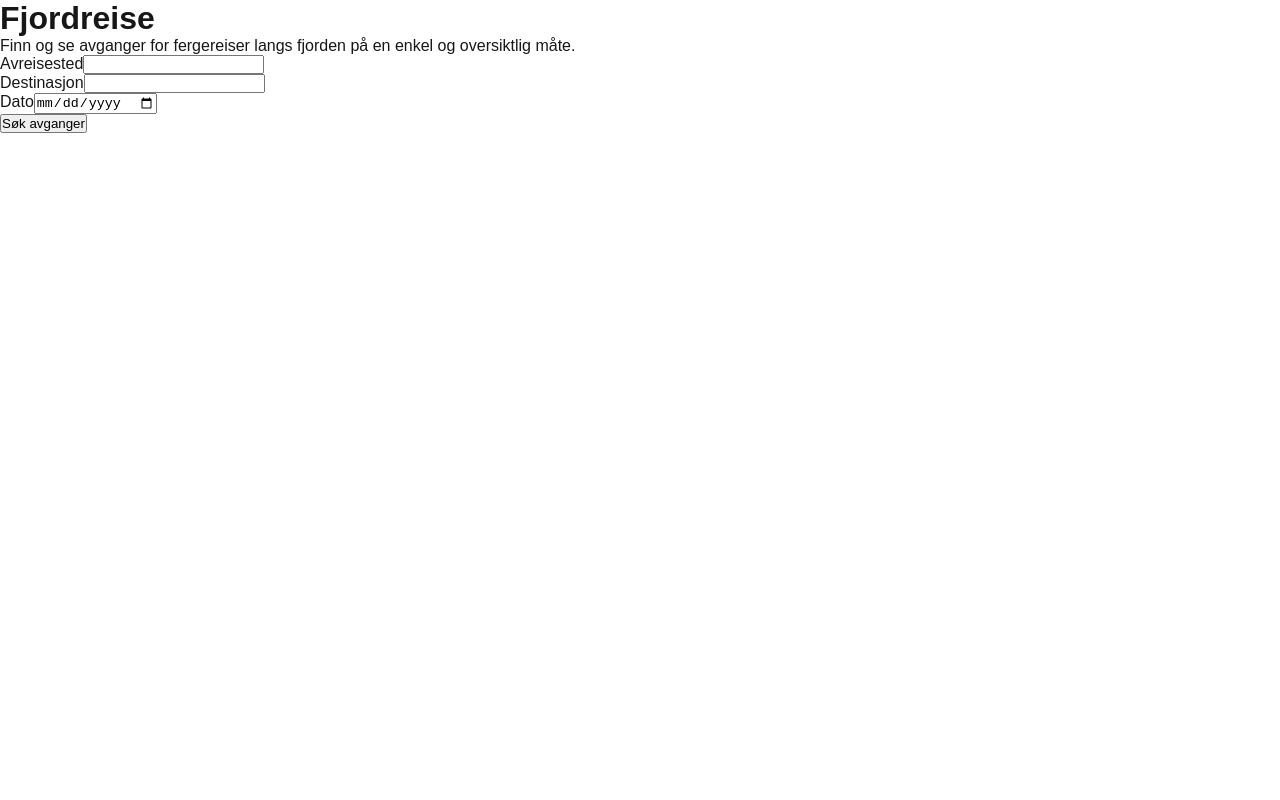
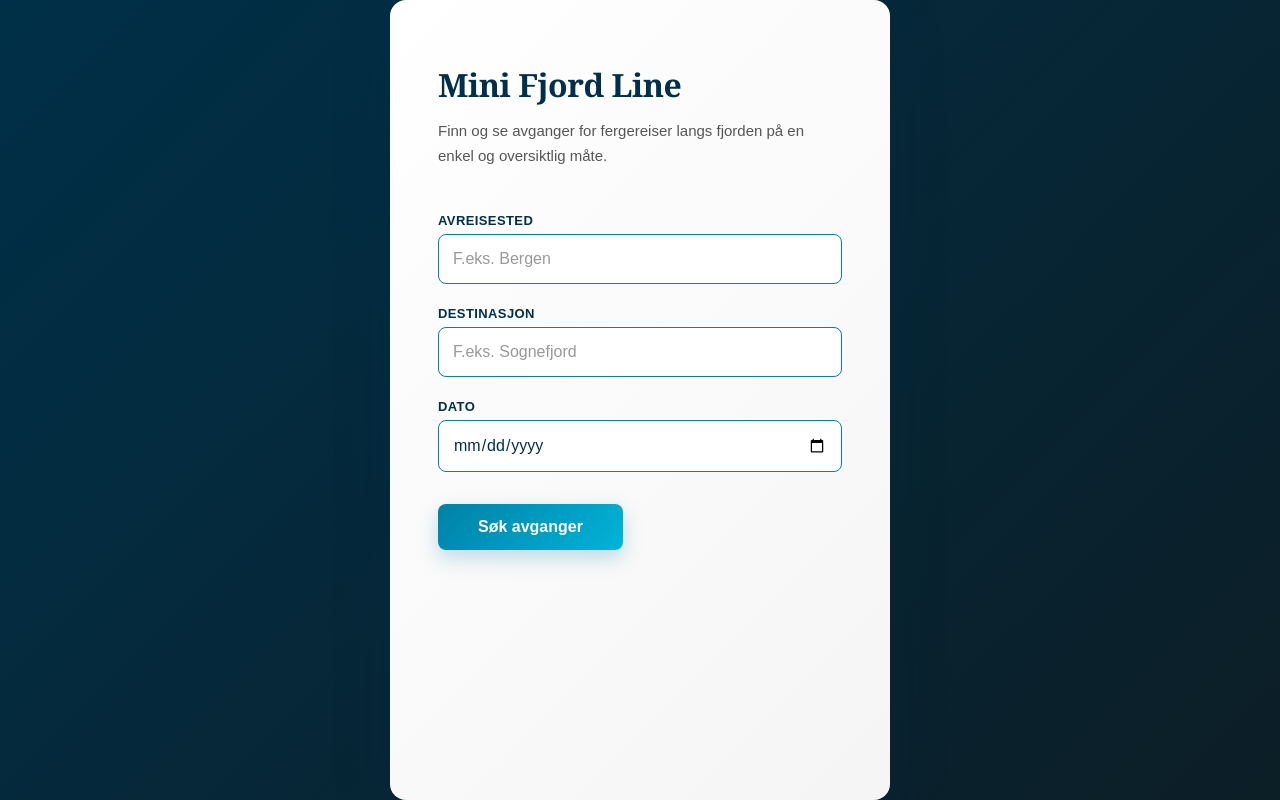
Before and after one commit to HanneAga/mini-fjordline, a Next.js app: page / in a window 1280 px wide. Built offline with nearby package versions, Linux system fonts and the light colour scheme.

Commit message:
feat: added initial homepage layout and styling

```diff
--- a/src/app/globals.css
+++ b/src/app/globals.css
@@ -1,12 +1,20 @@
 :root {
   --background: #ffffff;
   --foreground: #171717;
+  --brand-ink: #003049;
+  --brand-accent: #0081a7;
+  --brand-accent-strong: #00b4d8;
+  --brand-accent-soft: #00d9ff;
 }
 
 @media (prefers-color-scheme: dark) {
   :root {
     --background: #0a0a0a;
     --foreground: #ededed;
+    --brand-ink: #eaf4f8;
+    --brand-accent: #00b4d8;
+    --brand-accent-strong: #00d9ff;
+    --brand-accent-soft: #00ffff;
   }
 }
 
@@ -25,7 +33,9 @@ body {
   display: flex;
   flex-direction: column;
   color: var(--foreground);
-  background: var(--background);
+  align-items: center;
+  justify-content: center;
+  background: linear-gradient(135deg, #003049 0%, #0c1e26 100%);
   font-family: Arial, Helvetica, sans-serif;
   -webkit-font-smoothing: antialiased;
   -moz-osx-font-smoothing: grayscale;
@@ -42,6 +52,61 @@ a {
   text-decoration: none;
 }
 
+input,
+textarea,
+select {
+  font-family: inherit;
+  font-size: 16px;
+  line-height: 1.5;
+  padding: 12px 14px;
+  border: 1.5px solid #0081a7;
+  border-radius: 8px;
+  background-color: #ffffff;
+  color: #003049;
+  transition: all 0.3s ease;
+}
+
+input::placeholder {
+  color: #999;
+}
+
+input:focus,
+textarea:focus,
+select:focus {
+  outline: none;
+  border-color: #00d9ff;
+  box-shadow: 0 0 0 3px rgba(0, 217, 255, 0.15), inset 0 1px 2px rgba(0, 0, 0, 0.05);
+}
+
+input[type="date"] {
+  cursor: pointer;
+}
+
+button {
+  font-family: inherit;
+}
+
+@media (prefers-color-scheme: dark) {
+  input,
+  textarea,
+  select {
+    background-color: #1a3a3f;
+    border-color: #00d9ff;
+    color: #ffffff;
+  }
+
+  input::placeholder {
+    color: #888;
+  }
+
+  input:focus,
+  textarea:focus,
+  select:focus {
+    border-color: #00ffff;
+    box-shadow: 0 0 0 3px rgba(0, 255, 255, 0.2), inset 0 1px 2px rgba(0, 0, 0, 0.2);
+  }
+}
+
 @media (prefers-color-scheme: dark) {
   html {
     color-scheme: dark;
--- a/src/app/page.module.css
+++ b/src/app/page.module.css
@@ -1,142 +1,117 @@
-.page {
-  --background: #fafafa;
-  --foreground: #fff;
-
-  --text-primary: #000;
-  --text-secondary: #666;
-
-  --button-primary-hover: #383838;
-  --button-secondary-hover: #f2f2f2;
-  --button-secondary-border: #ebebeb;
-
-  display: flex;
-  flex: 1;
-  flex-direction: column;
-  align-items: center;
-  justify-content: center;
-  font-family: var(--font-geist-sans);
-  background-color: var(--background);
-}
-
 .main {
   display: flex;
   flex: 1;
   width: 100%;
-  max-width: 800px;
+  max-width: 500px;
   flex-direction: column;
-  align-items: flex-start;
-  justify-content: space-between;
-  background-color: var(--foreground);
-  padding: 120px 60px;
+  gap: 44px;
+  background: linear-gradient(135deg, #ffffff 0%, #f5f5f5 100%);
+  padding: 64px 48px;
+  border-radius: 16px;
+  box-shadow: 0 20px 60px rgba(0, 48, 73, 0.15);
 }
 
-.intro {
+.header {
   display: flex;
   flex-direction: column;
-  align-items: flex-start;
-  text-align: left;
-  gap: 24px;
+  gap: 12px;
 }
 
-.intro h1 {
-  max-width: 320px;
-  font-size: 40px;
+.header h1 {
+  font-size: 32px;
   font-weight: 600;
-  line-height: 48px;
-  letter-spacing: -2.4px;
-  text-wrap: balance;
-  color: var(--text-primary);
+  line-height: 1.3;
+  color: var(--brand-ink);
+  font-family: Georgia, serif;
+  letter-spacing: -0.5px;
+  margin: 0;
 }
 
-.intro p {
-  max-width: 440px;
-  font-size: 18px;
-  line-height: 32px;
-  text-wrap: balance;
-  color: var(--text-secondary);
+.header p {
+  font-size: 15px;
+  line-height: 1.7;
+  color: #555;
+  margin: 0;
 }
 
-.intro a {
-  font-weight: 500;
-  color: var(--text-primary);
+.form {
+  display: flex;
+  flex-direction: column;
+  gap: 22px;
 }
 
-.ctas {
+.formGroup {
   display: flex;
-  flex-direction: row;
-  width: 100%;
-  max-width: 440px;
-  gap: 16px;
-  font-size: 14px;
+  flex-direction: column;
+  gap: 6px;
 }
 
-.ctas a {
-  display: flex;
-  justify-content: center;
-  align-items: center;
-  height: 40px;
-  padding: 0 16px;
-  border-radius: 128px;
-  border: 1px solid transparent;
-  transition: 0.2s;
-  cursor: pointer;
-  width: fit-content;
-  font-weight: 500;
+.formGroup label {
+  font-size: 13px;
+  font-weight: 600;
+  color: var(--brand-ink);
+  text-transform: uppercase;
+  letter-spacing: 0.4px;
 }
 
-a.primary {
-  background: var(--text-primary);
-  color: var(--background);
-  gap: 8px;
+.submitButton {
+  align-self: flex-start;
+  margin-top: 10px;
+  padding: 14px 40px;
+  font-size: 16px;
+  font-weight: 600;
+  background: linear-gradient(135deg, var(--brand-accent) 0%, var(--brand-accent-strong) 100%);
+  color: #fff;
+  border: none;
+  border-radius: 8px;
+  cursor: pointer;
+  transition: all 0.3s ease;
+  box-shadow: 0 8px 20px rgba(0, 129, 167, 0.25);
 }
 
-a.secondary {
-  border-color: var(--button-secondary-border);
+.submitButton:hover {
+  transform: translateY(-3px);
+  box-shadow: 0 12px 28px rgba(0, 129, 167, 0.35);
 }
 
-/* Enable hover only on non-touch devices */
-@media (hover: hover) and (pointer: fine) {
-  a.primary:hover {
-    background: var(--button-primary-hover);
-    border-color: transparent;
-  }
-
-  a.secondary:hover {
-    background: var(--button-secondary-hover);
-    border-color: transparent;
-  }
+.submitButton:active {
+  transform: translateY(-1px);
 }
 
 @media (max-width: 600px) {
   .main {
-    padding: 48px 24px;
+    padding: 44px 24px;
+    gap: 32px;
+    max-width: 100%;
   }
 
-  .intro {
-    gap: 16px;
+  .header h1 {
+    font-size: 28px;
   }
 
-  .intro h1 {
-    font-size: 32px;
-    line-height: 40px;
-    letter-spacing: -1.92px;
+  .header p {
+    font-size: 14px;
+  }
+
+  .submitButton {
+    width: 100%;
   }
 }
 
 @media (prefers-color-scheme: dark) {
-  .logo {
-    filter: invert();
+  .main {
+    background: linear-gradient(135deg, #1a3a3f 0%, #0f2a2e 100%);
   }
 
-  .page {
-    --background: #000;
-    --foreground: #000;
+  .header h1 {
+    color: var(--brand-accent);
+  }
 
-    --text-primary: #ededed;
-    --text-secondary: #999;
+  .header p {
+    color: #ccc;
+  }
 
-    --button-primary-hover: #ccc;
-    --button-secondary-hover: #1a1a1a;
-    --button-secondary-border: #1a1a1a;
+  .formGroup label {
+    color: var(--brand-accent-soft);
   }
 }
--- a/src/app/page.tsx
+++ b/src/app/page.tsx
@@ -2,6 +2,7 @@
 
 import { useState } from "react";
 import { useRouter } from "next/navigation";
+import styles from "./page.module.css";
 
 export default function Home() {
   const router = useRouter();
@@ -27,31 +28,35 @@ export default function Home() {
   };
 
   return (
-    <main>
-      <h1>Fjordreise</h1>
-      <p>Finn og se avganger for fergereiser langs fjorden på en enkel og oversiktlig måte.</p>
-      <form onSubmit={handleSearch}>
-        <div>
+    <main className={styles.main}>
+      <div className={styles.header}>
+        <h1>Mini Fjord Line</h1>
+        <p>Finn og se avganger for fergereiser langs fjorden på en enkel og oversiktlig måte.</p>
+      </div>
+      <form className={styles.form} onSubmit={handleSearch}>
+        <div className={styles.formGroup}>
           <label htmlFor="from">Avreisested</label>
           <input
             id="from"
             name="from"
             type="text"
+            placeholder="F.eks. Bergen"
             value={from}
             onChange={(event) => setFrom(event.target.value)}
           />
         </div>
-        <div>
+        <div className={styles.formGroup}>
           <label htmlFor="to">Destinasjon</label>
           <input
             id="to"
             name="to"
             type="text"
+            placeholder="F.eks. Sognefjord"
             value={to}
             onChange={(event) => setTo(event.target.value)}
           />
         </div>
-        <div>
+        <div className={styles.formGroup}>
           <label htmlFor="date">Dato</label>
           <input
             id="date"
@@ -61,7 +66,7 @@ export default function Home() {
             onChange={(event) => setDate(event.target.value)}
           />
         </div>
-        <button type="submit">Søk avganger</button>
+        <button type="submit" className={styles.submitButton}>Søk avganger</button>
       </form>
     </main>
   );
--- /dev/null
+++ b/src/app/results/page.module.css
@@ -0,0 +1,173 @@
+.page {
+  display: flex;
+  width: 100%;
+  justify-content: center;
+  padding: 48px 20px;
+}
+
+.card {
+  width: 100%;
+  max-width: 860px;
+  background: linear-gradient(135deg, #ffffff 0%, #f5f5f5 100%);
+  border-radius: 16px;
+  box-shadow: 0 20px 60px rgba(0, 48, 73, 0.15);
+  padding: 42px;
+}
+
+.header {
+  margin-bottom: 28px;
+}
+
+.title {
+  margin: 0;
+  font-size: 32px;
+  font-weight: 600;
+  line-height: 1.3;
+  color: var(--brand-ink);
+  font-family: Georgia, serif;
+  letter-spacing: -0.5px;
+}
+
+.subtitle {
+  margin: 8px 0 0;
+  color: #555;
+  font-size: 15px;
+  line-height: 1.6;
+}
+
+.message {
+  margin: 12px 0;
+  color: #555;
+  font-size: 16px;
+}
+
+.link {
+  color: var(--brand-accent);
+  font-weight: 600;
+}
+
+.list {
+  list-style: none;
+  margin: 0;
+  padding: 0;
+  display: grid;
+  gap: 16px;
+}
+
+.departureCard {
+  border: 1px solid #d9e6eb;
+  border-radius: 12px;
+  background: #fff;
+  padding: 20px;
+}
+
+.route {
+  color: var(--brand-ink);
+  font-size: 18px;
+  margin-bottom: 10px;
+}
+
+.times {
+  display: flex;
+  gap: 18px;
+  color: #344b54;
+  font-size: 14px;
+  margin-bottom: 6px;
+}
+
+.duration {
+  color: #5b6f77;
+  font-size: 14px;
+  margin-bottom: 14px;
+  line-height: 1.55;
+}
+
+.bottomRow {
+  display: flex;
+  justify-content: space-between;
+  align-items: center;
+  gap: 12px;
+}
+
+.price {
+  color: var(--brand-ink);
+  font-size: 22px;
+  font-weight: 700;
+}
+
+.button {
+  padding: 12px 28px;
+  border: none;
+  border-radius: 8px;
+  color: #fff;
+  background: linear-gradient(135deg, var(--brand-accent) 0%, var(--brand-accent-strong) 100%);
+  font-size: 15px;
+  font-weight: 600;
+  cursor: pointer;
+  box-shadow: 0 8px 20px rgba(0, 129, 167, 0.25);
+  transition: all 0.3s ease;
+}
+
+.button:hover {
+  transform: translateY(-2px);
+  box-shadow: 0 12px 28px rgba(0, 129, 167, 0.35);
+}
+
+@media (max-width: 700px) {
+  .page {
+    padding: 24px 12px;
+  }
+
+  .card {
+    padding: 26px;
+  }
+
+  .title {
+    font-size: 28px;
+  }
+
+  .times {
+    flex-direction: column;
+    gap: 4px;
+  }
+
+  .bottomRow {
+    flex-direction: column;
+    align-items: stretch;
+  }
+
+  .button {
+    width: 100%;
+  }
+}
+
+@media (prefers-color-scheme: dark) {
+  .card {
+    background: linear-gradient(135deg, #1a3a3f 0%, #0f2a2e 100%);
+  }
+
+  .title {
+    color: var(--brand-accent);
+  }
+
+  .subtitle,
+  .message,
+  .times,
+  .duration {
+    color: #c7d2d8;
+  }
+
+  .departureCard {
+    background: rgba(6, 30, 36, 0.55);
+    border-color: #2f545e;
+  }
+
+  .route,
+  .price {
+    color: #eaf4f8;
+  }
+
+  .link {
+    color: var(--brand-accent-soft);
+  }
+}
--- /dev/null
+++ b/src/app/summary/page.module.css
@@ -0,0 +1,112 @@
+.page {
+  display: flex;
+  width: 100%;
+  justify-content: center;
+  padding: 48px 20px;
+}
+
+.card {
+  width: 100%;
+  max-width: 720px;
+  background: linear-gradient(135deg, #ffffff 0%, #f5f5f5 100%);
+  border-radius: 16px;
+  box-shadow: 0 20px 60px rgba(0, 48, 73, 0.15);
+  padding: 42px;
+}
+
+.title {
+  margin: 0;
+  font-size: 32px;
+  font-weight: 600;
+  line-height: 1.3;
+  color: var(--brand-ink);
+  font-family: Georgia, serif;
+  letter-spacing: -0.5px;
+}
+
+.message {
+  margin: 14px 0;
+  color: #555;
+  font-size: 16px;
+  line-height: 1.6;
+}
+
+.route {
+  margin: 14px 0 20px;
+  color: var(--brand-ink);
+  font-size: 20px;
+  line-height: 1.5;
+}
+
+.details {
+  display: grid;
+  gap: 12px;
+  margin-bottom: 22px;
+}
+
+.details p {
+  margin: 0;
+  color: #3d535c;
+  font-size: 16px;
+}
+
+.details span {
+  color: var(--brand-ink);
+  font-weight: 600;
+}
+
+.price {
+  margin: 0 0 20px;
+  color: var(--brand-ink);
+  font-size: 24px;
+  font-weight: 700;
+}
+
+.link {
+  display: inline-block;
+  padding: 12px 26px;
+  border-radius: 8px;
+  color: #fff;
+  background: linear-gradient(135deg, var(--brand-accent) 0%, var(--brand-accent-strong) 100%);
+  font-size: 15px;
+  font-weight: 600;
+  box-shadow: 0 8px 20px rgba(0, 129, 167, 0.25);
+  transition: all 0.3s ease;
+}
+
+.link:hover {
+  transform: translateY(-2px);
+  box-shadow: 0 12px 28px rgba(0, 129, 167, 0.35);
+}
+
+@media (max-width: 700px) {
+  .page {
+    padding: 24px 12px;
+  }
+
+  .card {
+    padding: 26px;
+  }
+
+  .title {
+    font-size: 28px;
+  }
+}
+
+@media (prefers-color-scheme: dark) {
+  .card {
+    background: linear-gradient(135deg, #1a3a3f 0%, #0f2a2e 100%);
+  }
+
+  .title,
+  .route,
+  .details span,
+  .price {
+    color: var(--brand-ink);
+  }
+
+  .message,
+  .details p {
+    color: #c7d2d8;
+  }
+}
```
Also changed, not shown: src/app/results/page.tsx (+45 -18 lines), src/app/summary/page.tsx (+25 -15 lines).
